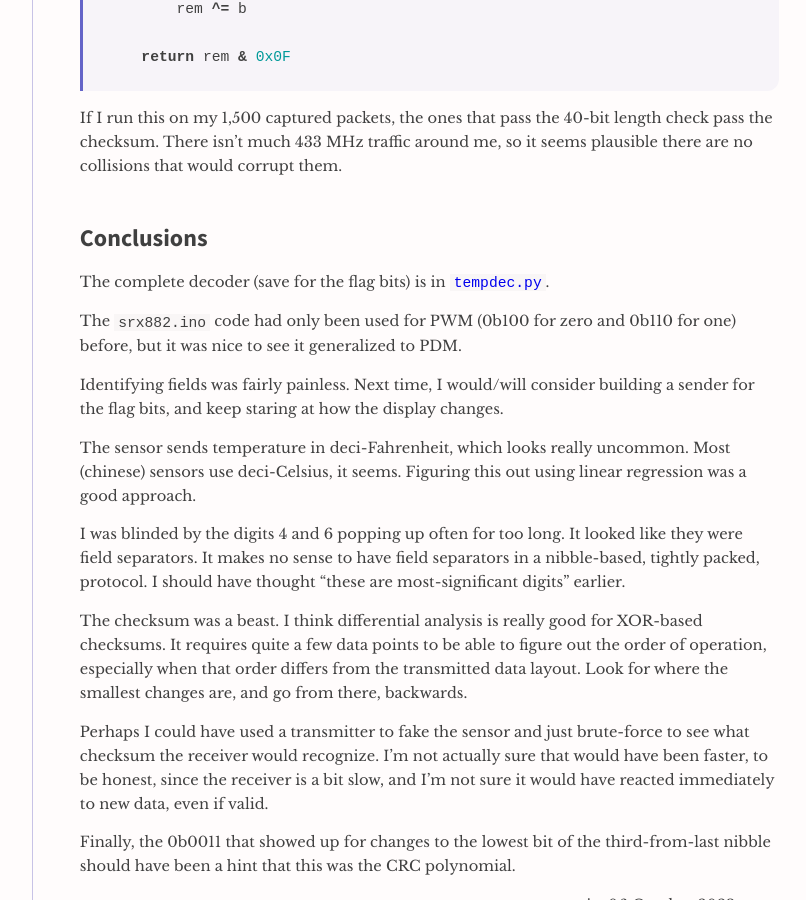
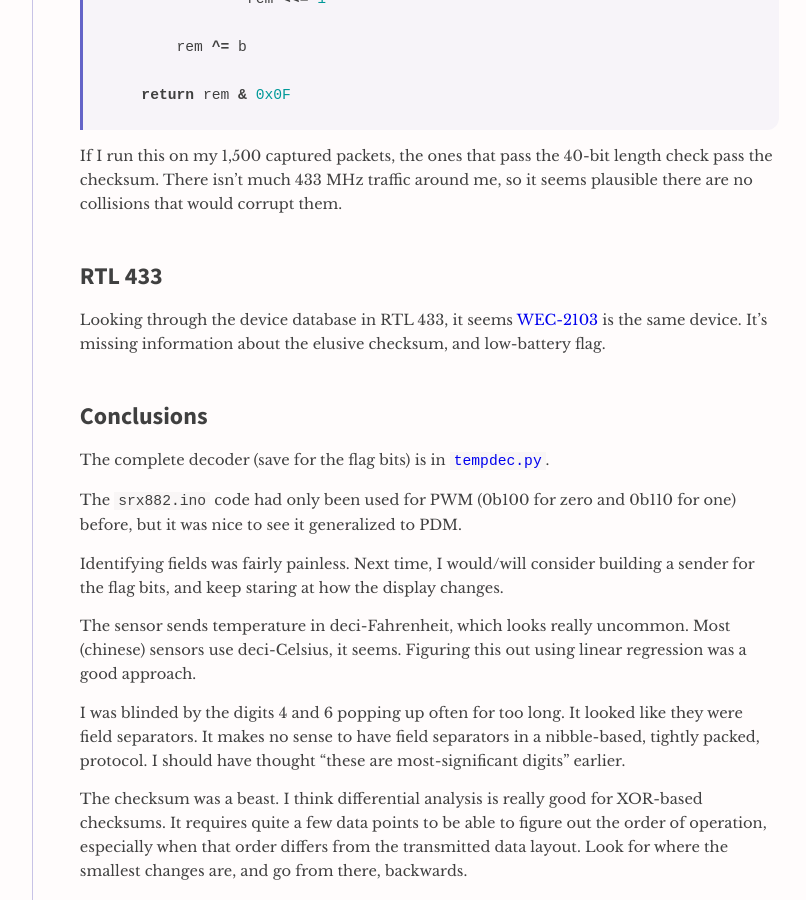
Before and after one commit to tommie/tommie.github.io, a Jekyll site: the page built from _posts/2023-10-06-reverse-engineering-checksum.md, in a window 1280 px wide and 900 px high, scrolled down 10097 px. Shown: the whole window, without its empty margins (211-1017 px from the left). Built offline with Jekyll 4.4.1, drawn with Linux system fonts in a browser that asks for light colours; some of the changed text lies outside the part shown.

Commit message:
Updates about the TX-button flag and WEC-2103.

```diff
--- a/_posts/2023-10-06-reverse-engineering-checksum.md
+++ b/_posts/2023-10-06-reverse-engineering-checksum.md
@@ -220,6 +220,8 @@
 
 I stopped the investigation since there wasn't anything obvious on the receiver display indicating the unknown bits were interesting.
 
+**Edit** The highest bit turns on when the manual transmit button is pressed.
+
 ## Checksum
 
 This took several hours (spread over three days) to figure out!
@@ -426,6 +428,11 @@
 If I run this on my 1,500 captured packets, the ones that pass the 40-bit length check pass the checksum.
 There isn't much 433 MHz traffic around me, so it seems plausible there are no collisions that would corrupt them.
 
+## RTL 433
+
+Looking through the device database in RTL 433, it seems [WEC-2103](https://github.com/merbanan/rtl_433/blob/master/src/devices/wec2103.c) is the same device.
+It's missing information about the elusive checksum, and low-battery flag.
+
 ## Conclusions
 
 The complete decoder (save for the flag bits) is in [`tempdec.py`](https://github.com/tommie/tx07k-reverse/blob/main/tempdec.py).
```
